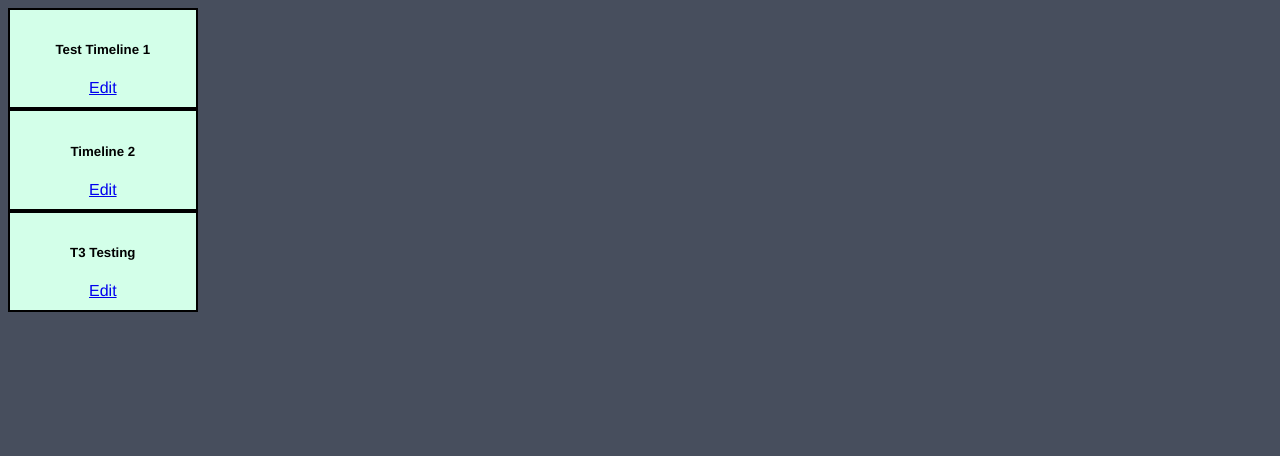
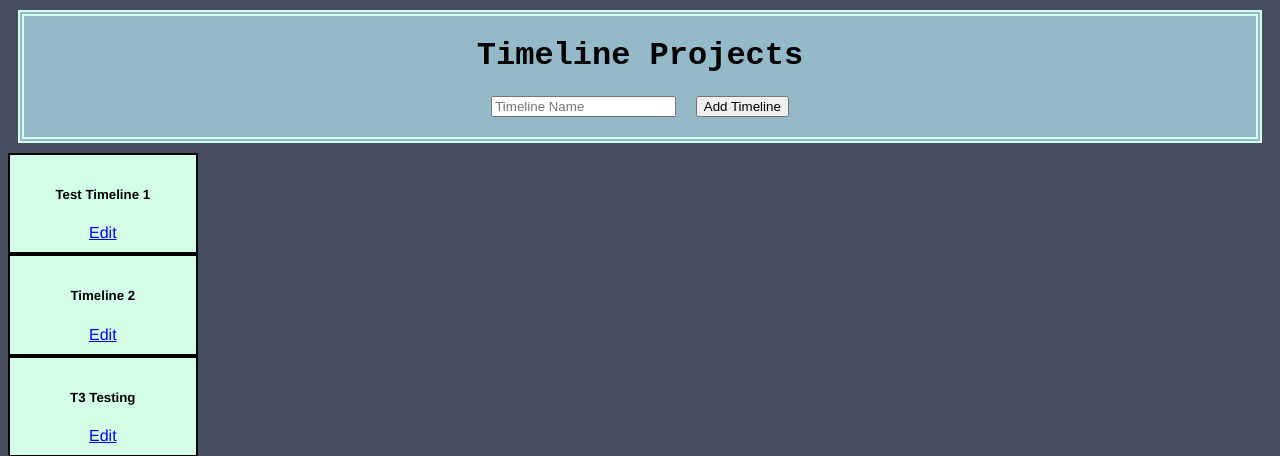
Before and after one commit to SomeGuy143/csci_313_timeline_project, a Django app: page / in a window 1280 px wide. Shown: the top 456 px of the page. Run offline with Django 4.2, Linux system fonts and the light colour scheme; data comes from the database, SQL or seed files in the repository; both versions use the stored data as it was after the commit.

Commit message:
Add New Timeline

```diff
--- a/timeline_website/timeline_app/templates/timeline_app/index.html
+++ b/timeline_website/timeline_app/templates/timeline_app/index.html
@@ -8,6 +8,14 @@
     <title>Home</title>
     <link rel="stylesheet" href="{% static 'timeline_app/css/styles.css' %}">
   </head>
+  <header>
+    <h1> Timeline Projects </h1>
+    <form method="POST">
+      {% csrf_token %}
+      <input placeholder="Timeline Name" name ="timeline_name" type="text">
+      <button type="submit">Add Timeline</button>
+    </form>
+  </header>
   <body>
     {% for timeline in timelines %}
     <div class="card">
--- a/timeline_website/timeline_app/views.py
+++ b/timeline_website/timeline_app/views.py
@@ -6,6 +6,12 @@ from timeline_app.models import Timeline, Event
 def index(request):
     timeline_objects = Timeline.objects.all().order_by('timeline_id')
     dict = {'timelines' : timeline_objects}
+
+    if request.method=="POST":
+            timeline_name = request.POST['timeline_name']
+            o = Timeline(timeline_name=timeline_name)
+            o.save()
+
     return render(request, 'timeline_app/index.html', context=dict)
 
 def timeline(request, pk):
```
Also changed, not shown: timeline_website/db.sqlite3.
